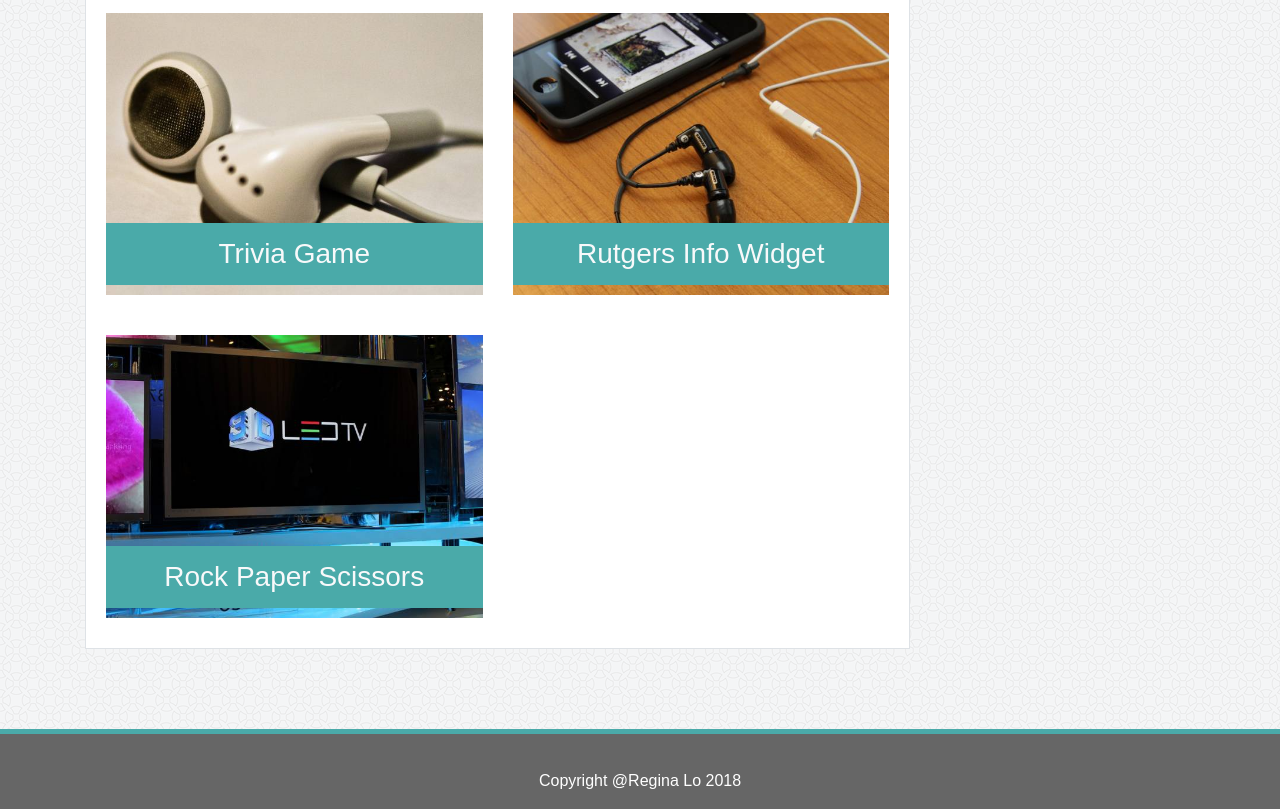
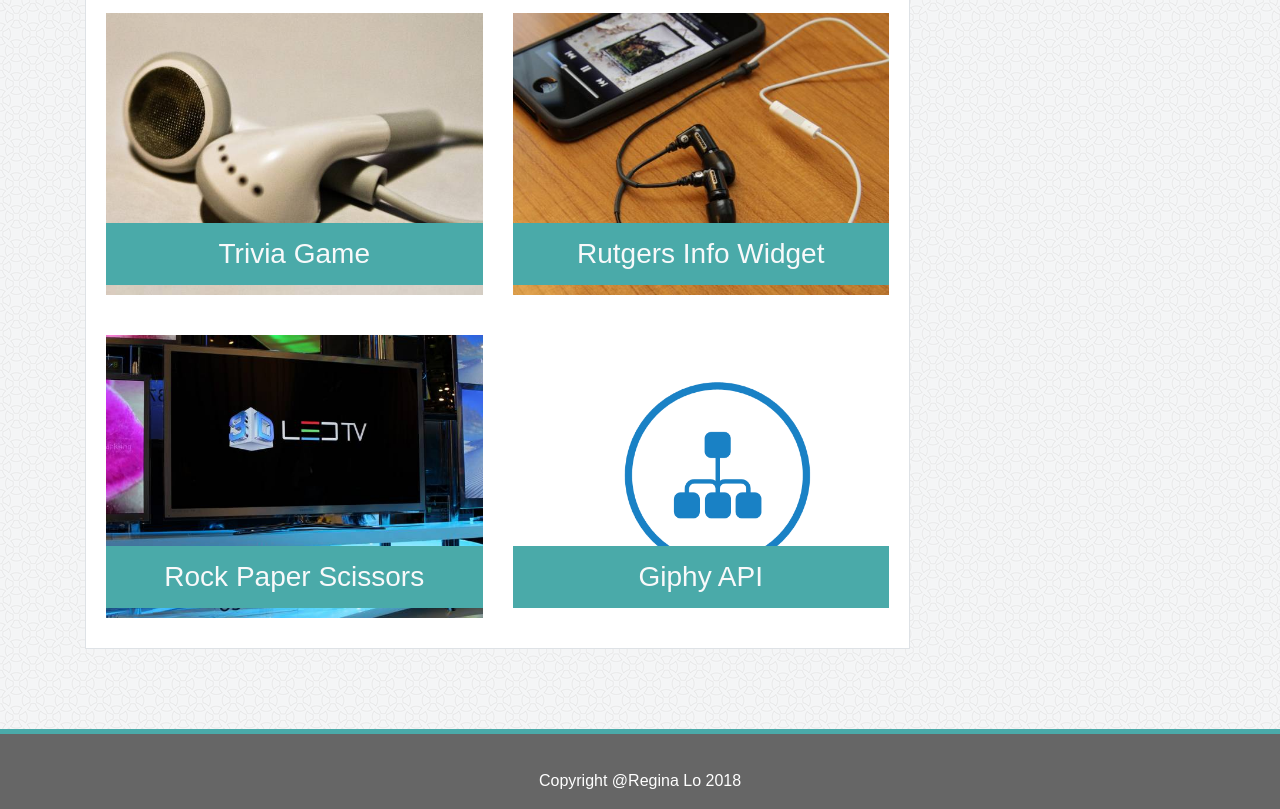
Before and after one commit to tlo015/Bootstrap-Portfolio, a plain HTML site: page portfolio.html in a window 1280 px wide. Shown: the part 583-1392 px from the top of the page. Drawn offline with nearby package versions, Linux system fonts and the light colour scheme.

Commit message:
added wk6 assignment

```diff
--- a/portfolio.html
+++ b/portfolio.html
@@ -82,6 +82,14 @@
                     <h3 class="text-center text-light p-md-3 w-100">Rock Paper Scissors</h3>
                 </div>
             </div>
+            <div class="col-md-6">
+                <div class="work">
+                    <a href="https://tlo015.github.io/GifTastic/">
+                    <img class="w-100" src="assets/images/api.png" alt="Giphy API">
+                    </a>
+                    <h3 class="text-center text-light p-md-3 w-100">Giphy API</h3>
+                </div>
+            </div>
         </div>
 
         </div>
```
Also changed, not shown: assets/images/api.png (added), 1 other file.
